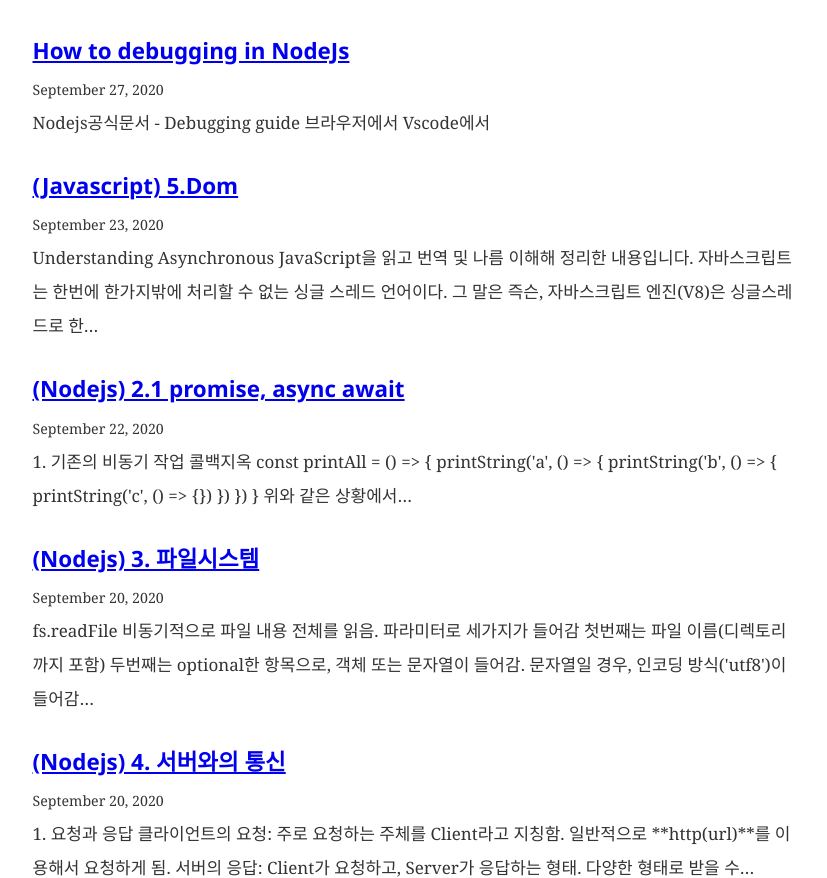
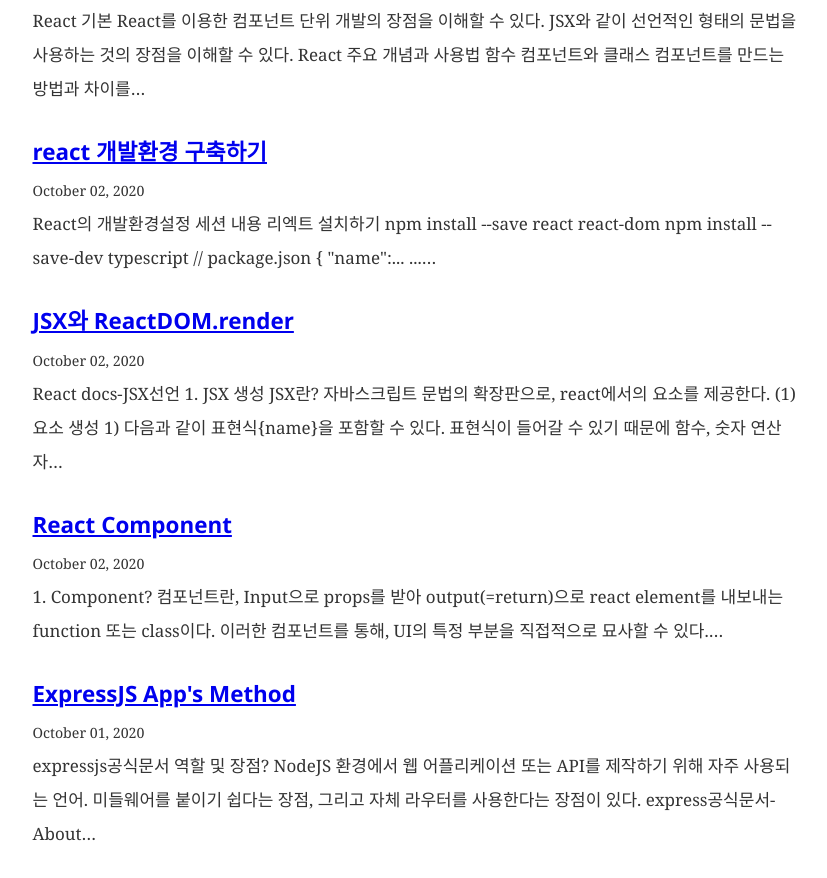
Before and after one commit to Ranisol/TIL-Blog, a Gatsby site: page / in a window 1280 px wide. Shown: the part 715-1593 px from the top of the page, without its empty margins (225-1052 px from the left). Built offline with nearby package versions, Linux system fonts and the light colour scheme; Gatsby itself is replaced by a stand-in of ours; some packages are replaced by stand-ins of ours.

Commit message:
Rename of post

```diff
--- a/content/blog/NodeJs&Web/9.WebSocket.md
+++ b/content/blog/NodeJs&Web/9.WebSocket.md
@@ -0,0 +1,5 @@
+---
+title: ExpressJS MiddleWare
+date: "2020-10-02"
+description:
+---
--- a/content/blog/React/0.index.md
+++ b/content/blog/React/0.index.md
@@ -1,3 +1,9 @@
+---
+title: Index of React
+date: "2020-10-02"
+description:
+---
+
 ## React 기본
 React를 이용한 컴포넌트 단위 개발의 장점을 이해할 수 있다.
 JSX와 같이 선언적인 형태의 문법을 사용하는 것의 장점을 이해할 수 있다.
--- a/content/blog/React/1.React개발환경구축.md
+++ b/content/blog/React/1.React개발환경구축.md
@@ -1,4 +1,8 @@
-#
+---
+title: react 개발환경 구축하기
+date: "2020-10-02"
+description:
+---
 
 # React의 개발환경설정 세션 내용
 
--- a/content/blog/React/2.JSXandRender.md
+++ b/content/blog/React/2.JSXandRender.md
@@ -1,3 +1,9 @@
+---
+title: JSX와 ReactDOM.render
+date: "2020-10-02"
+description:
+---
+
 
 [React docs-JSX선언](https://ko.reactjs.org/docs/introducing-jsx.html)
 
--- a/content/blog/React/3.ComponentandProps.md
+++ b/content/blog/React/3.ComponentandProps.md
@@ -1,3 +1,9 @@
+---
+title: React Component
+date: "2020-10-02"
+description:
+---
+
 # 1. Component?
 컴포넌트란, Input으로 props를 받아 `output(=return)으로 react element`를 내보내는 function 또는 class이다.
 
```
